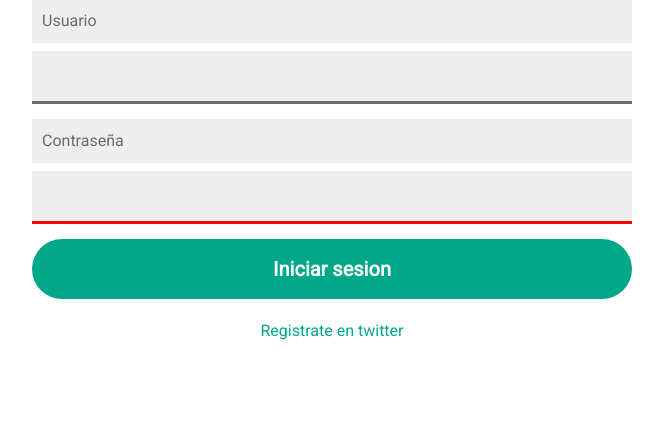
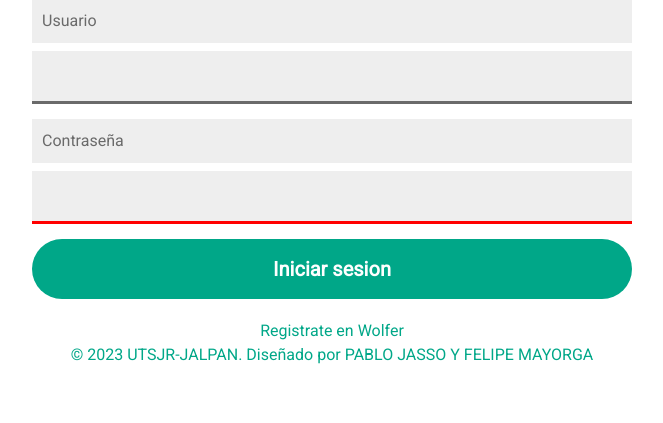
Before and after one commit to PABLO-HERNAN-JA/twiiter-ds, a Django app: page /login/ in a window 1280 px wide. Shown: the part 186-609 px from the top of the page, without its empty margins (308-971 px from the left). Run offline with Django 4.2, Linux system fonts and the light colour scheme; some libraries are stand-ins or nearby versions.

Commit message:
Listo proyecto 5 de julio a las 07:13 pm

```diff
--- a/twitter/templates/twitter/layout.html
+++ b/twitter/templates/twitter/layout.html
@@ -23,8 +23,7 @@
         <nav class="navbar navbar-expand-lg navbar-light">
             <a class="navbar-brand" style="color: white;" href="#">
                 <!-- Twitter logo -->
-                <img src="https://i.ibb.co/TkVbVCj/wolf.png" width="30" height="30" class="d-inline-block align-top"
-                    alt="">
+                <img src="https://i.ibb.co/TkVbVCj/wolf.png" width="30" height="30" class="d-inline-block align-top" alt="">
                 <!-- Twitter logo -->
                 WOLFER
             </a>
--- a/twitter/templates/twitter/login.html
+++ b/twitter/templates/twitter/login.html
@@ -29,7 +29,10 @@
 
         <div class="footer">
 
-            <a href="https://twiiter-ds-3a064455314c.herokuapp.com/register/">Registrate en twitter</a>
+            <a href="https://twiiter-ds-3a064455314c.herokuapp.com/register/">Registrate en Wolfer</a>
+            <div class="container">
+                <p>&copy; 2023 UTSJR-JALPAN. Diseñado por PABLO JASSO Y FELIPE MAYORGA<p>
+                </div>
         </div>
 
     </div>
--- a/twitter/templates/twitter/register.html
+++ b/twitter/templates/twitter/register.html
@@ -98,7 +98,7 @@
         <div class="footer">
             <a href="#">¿Ya tienes una cuenta? Login</a>
             <div class="container">
-                <p>&copy; 2023 UTSJR-JALPAN. Diseñado por PABLO JASSO Y FELIPE MAYORGA</a>.<p>
+                <p>&copy; 2023 UTSJR-JALPAN. Diseñado por PABLO JASSO Y FELIPE MAYORGA<p>
                 </div>
         </div>
 
```
